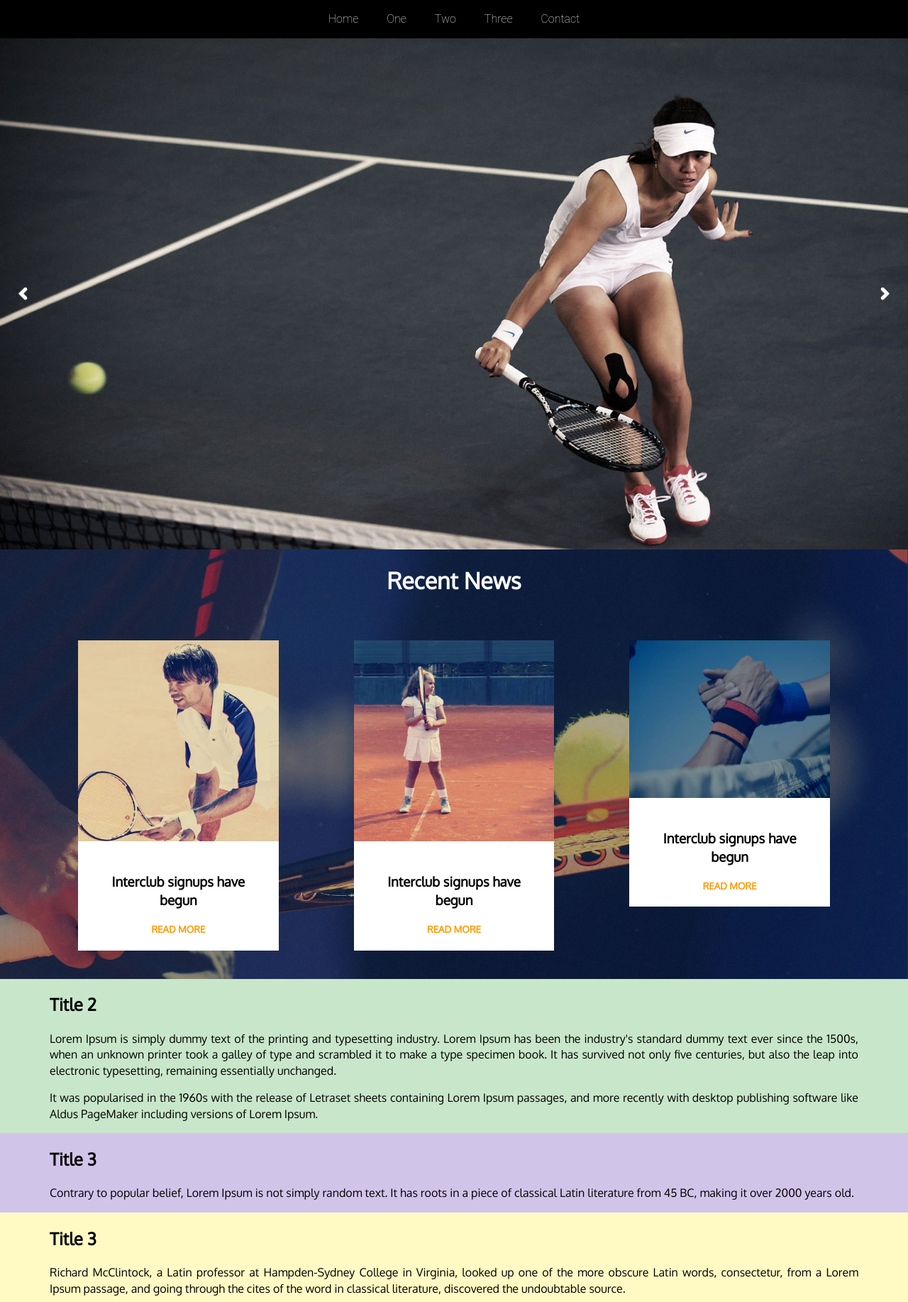
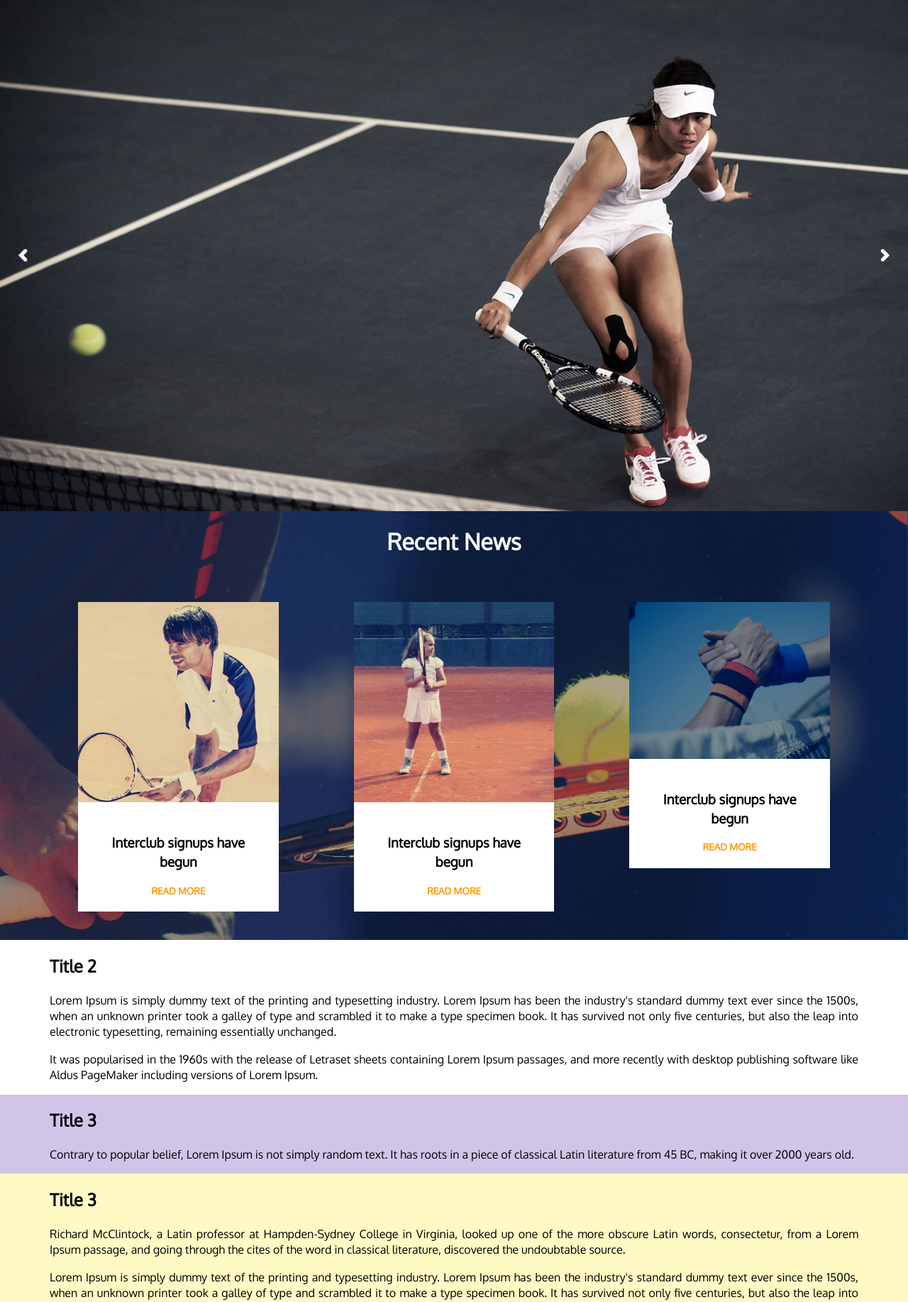
Before and after one commit to SDupZ/tennis, a Django app: page / in a window 1280 px wide. Shown: the top 1834 px of the page at 71% size. Run offline with Django 3.2, Linux system fonts and the light colour scheme.

Commit message:
Suddenly Paul

```diff
--- a/static/css/main.css
+++ b/static/css/main.css
@@ -2017,7 +2017,7 @@ body {
     text-align: center; }
 
 .section_2 {
-  background-color: #C8E6C9; }
+  background-color: #fff; }
 
 .section_3 {
   background-color: #D1C4E9; }
--- a/static/sass/components/_sections.scss
+++ b/static/sass/components/_sections.scss
@@ -26,7 +26,7 @@
 
 
 .section_2 {
-    background-color: $bgGreen;
+    background-color: $white;
 }
 
 .section_3 {
--- a/templates/index.html
+++ b/templates/index.html
@@ -3,24 +3,29 @@
 {% block main-content %}
 
 <!-- Nav -->
-<div class="nav">
+<!-- <div class="nav">
     <p>Home</p>
     <p>One</p>
     <p>Two</p>
     <p>Three</p>
     <p>Contact</p>
-</div>
+</div> -->
 
 
 <!-- Hero Slider -->
 <div class="hero-slider">
     <div id="heroSlider">
+
         <div class="image-container">
           <img src="/static/img/temporary/hero_2.jpg">
         </div>
 
         <div class="image-container">
           <img src="/static/img/temporary/hero_3.jpg">
+        </div>
+
+        <div class="image-container">
+          <img src="/static/img/temporary/hero_1.jpg">
         </div>
 
         <div class="image-container">
@@ -61,7 +66,7 @@
     </div>
 
 
-    <!-- Section 2 -->
+    <!-- Section X -->
     <div class="grid__item one-whole section_2">
         <div class="section__thin">
             <h2>Title 2</h2>
```
Also changed, not shown: static/img/temporary/hero_1.jpg.
